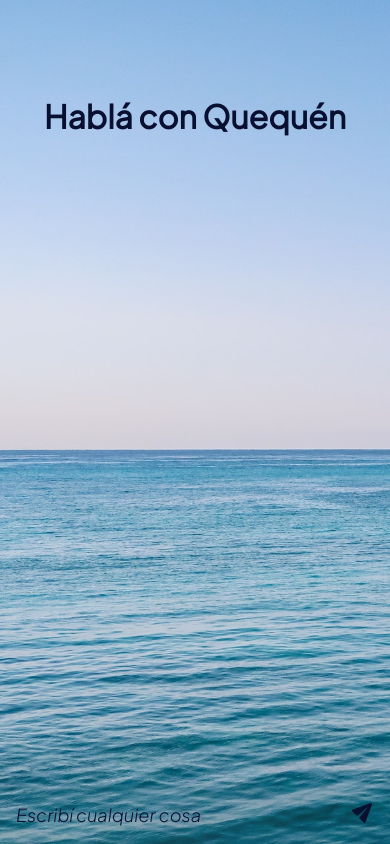
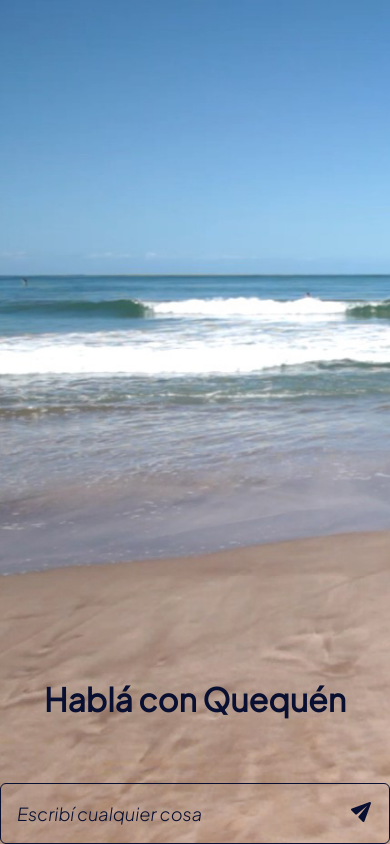
Before and after one commit to jmcafferata/red-quequen, a Flask app: page / in a window 390 px wide. Run offline with Flask 2, Linux system fonts and the light colour scheme.

Commit message:
cambios estéticos

```diff
--- a/static/style.css
+++ b/static/style.css
@@ -19,7 +19,8 @@ body {
   background-image: url("bg.jpg");
   background-repeat: no-repeat;
   background-size: cover;
-  background-attachment: fixed; /* Added */
+  /* make the bg image scale from the bottom */
+  background-position: bottom;
   height: 100%;
   width: 100%; /* Added */
 }
@@ -224,7 +225,7 @@ input:-webkit-autofill:active {
 .loading {
   width: 32px;
   height: 32px;
-  filter: invert(1) sepia(1) hue-rotate(120deg);
+  filter: sepia(100%) saturate(300%) brightness(20%) hue-rotate(180deg);
 }
 
 textarea {
@@ -264,17 +265,26 @@ textarea::placeholder {
 
 /* ++++++++++++++++++ mobile +++++++++++++++++++ */
 @media screen and (max-width: 768px) {
+  body {
+    background-image: url("mobile.jpg");
+    background-position: center;
+    background-size: cover;
+    background-repeat: no-repeat;
+    background-attachment: fixed;
+    height: 100vh;
+  }
+
+  #section {
+    display: flex;
+    justify-content: flex-end;
+    align-items: flex-end;
+    height: 100%; /* Updated */
+  }
+
   #app-container {
     flex-direction: column;
     gap: 0px;
     justify-content: end;
-  }
-
-  #section {
-    display: flex;
-    justify-content: center;
-    align-items: center;
-    height: 100%; /* Updated */
   }
 
   #main-interface {
@@ -282,18 +292,24 @@ textarea::placeholder {
     gap: 0px;
     max-height: 100%;
   }
+
+  .app-title {
+    position: relative;
+    font-size: 16px;
+    margin-bottom: 64px;
+  }
   .app-main {
-    position: fixed;
-    bottom: 0;
-    left: 0;
+    position: relative;
     background-color: rgb(255, 255, 255, 0.26%);
+
     padding: 16px 16px 16px 16px;
     font-size: 18px;
     display: flex;
+    width: 100%;
     flex-flow: column-reverse;
     border: none;
-    border-radius: 0px;
-    width: 100%;
+    border-radius: 6px;
+    border: #080f30 solid 1px;
   }
   textarea {
     font-size: 18px;
@@ -331,20 +347,6 @@ textarea::placeholder {
   }
   /* title horizontally centered and near the top */
   .title-container {
-    display: flex;
-    position: fixed;
-    justify-content: center;
-    align-items: center;
-    top: 10%;
   }
 
-  .app-title {
-    position: absolute;
-    top: 20px;
-    left: 50%;
-    transform: translate(-50%, 0);
-    font-size: 16px;
-    line-height: 150%;
-    width: 350px;
-  }
 }
```
Also changed, not shown: IMG_0218RAW.jpg (added), static/bg.jpg, static/mobile.jpg (added).
